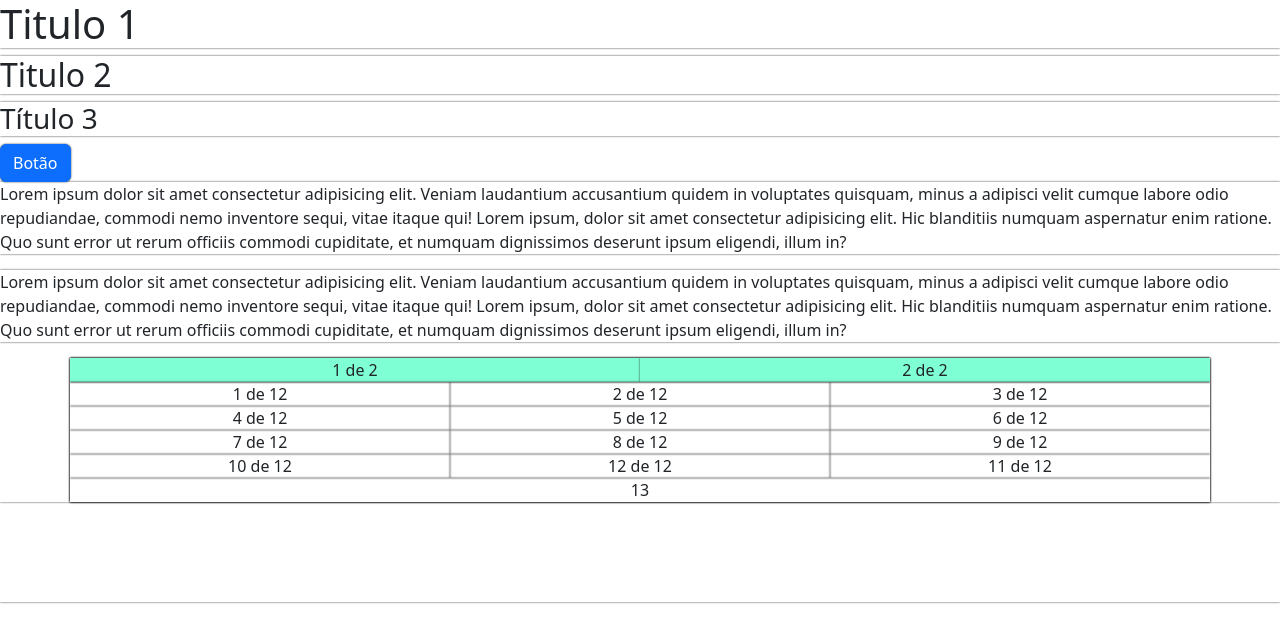
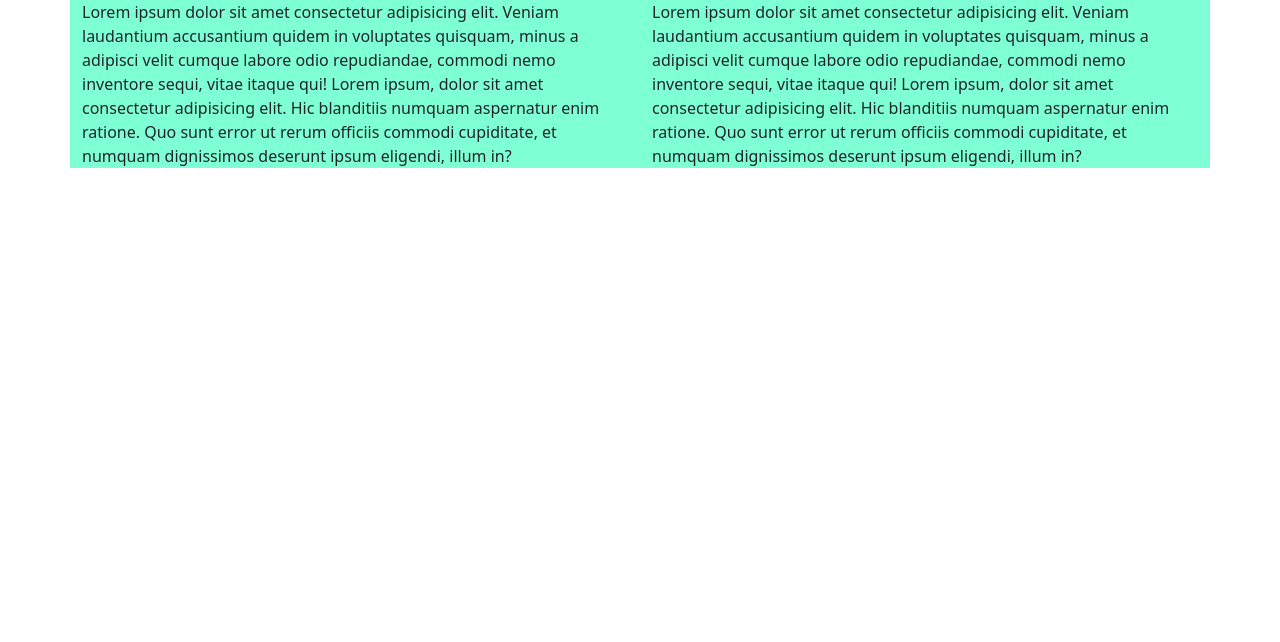
Before and after one commit to Aline-fas/bootstrap, a plain HTML site: page index.html in a window 1280 px wide. Drawn offline with nearby package versions, Linux system fonts and the light colour scheme.

Commit message:
atualização
praticando bootstrap

```diff
--- a/estilo/style.css
+++ b/estilo/style.css
@@ -1,5 +1,5 @@
 *{
-    box-shadow: 0 0 2px rgba(6, 6, 6, .8)
+    /* box-shadow: 0 0 2px rgba(6, 6, 6, .8) */
 }
 
 body {
--- a/index.html
+++ b/index.html
@@ -9,21 +9,23 @@
     <!-- <link rel="stylesheet" href="arquivo/bootstrap.min.css"> -->
     <title>Bootstrap</title>
 </head>
-<body>
-    <h1>Titulo 1</h1>
+<body class="container">
+    <!-- <h1>Titulo 1</h1>
     <h2>Titulo 2</h2>
-    <h3>Título 3</h3>
+    <h3>Título 3</h3> -->
 
-    <button class="btn btn-primary">Botão </button>
+    <!-- <button class="btn btn-primary">Botão </button> -->
 
-    <p>
-        Lorem ipsum dolor sit amet consectetur adipisicing elit. Veniam laudantium accusantium quidem in voluptates quisquam, minus a adipisci velit cumque labore odio repudiandae, commodi nemo inventore sequi, vitae itaque qui! Lorem ipsum, dolor sit amet consectetur adipisicing elit. Hic blanditiis numquam aspernatur enim ratione. Quo sunt error ut rerum officiis commodi cupiditate, et numquam dignissimos deserunt ipsum eligendi, illum in?
-    </p>
-    <p>
-        Lorem ipsum dolor sit amet consectetur adipisicing elit. Veniam laudantium accusantium quidem in voluptates quisquam, minus a adipisci velit cumque labore odio repudiandae, commodi nemo inventore sequi, vitae itaque qui! Lorem ipsum, dolor sit amet consectetur adipisicing elit. Hic blanditiis numquam aspernatur enim ratione. Quo sunt error ut rerum officiis commodi cupiditate, et numquam dignissimos deserunt ipsum eligendi, illum in?
-    </p>
+    <div class="row">
 
-    <div class="container text-center">
+        <p class="col">
+            Lorem ipsum dolor sit amet consectetur adipisicing elit. Veniam laudantium accusantium quidem in voluptates quisquam, minus a adipisci velit cumque labore odio repudiandae, commodi nemo inventore sequi, vitae itaque qui! Lorem ipsum, dolor sit amet consectetur adipisicing elit. Hic blanditiis numquam aspernatur enim ratione. Quo sunt error ut rerum officiis commodi cupiditate, et numquam dignissimos deserunt ipsum eligendi, illum in?
+        </p>
+        <p class="col">
+            Lorem ipsum dolor sit amet consectetur adipisicing elit. Veniam laudantium accusantium quidem in voluptates quisquam, minus a adipisci velit cumque labore odio repudiandae, commodi nemo inventore sequi, vitae itaque qui! Lorem ipsum, dolor sit amet consectetur adipisicing elit. Hic blanditiis numquam aspernatur enim ratione. Quo sunt error ut rerum officiis commodi cupiditate, et numquam dignissimos deserunt ipsum eligendi, illum in?
+        </p>
+    </div>
+    <!-- <div class="container text-center">
         <div class="row">
             <div class="col"> 1 de 2 </div>
             <div class="col"> 2 de 2 </div>
@@ -41,12 +43,12 @@
             <div class="col-4"> 8 de 12 </div>
             <div class="col-4"> 9 de 12 </div>
             <div class="col-4"> 10 de 12 </div>
+            <div class="col-4"> 11 de 12 </div>
             <div class="col-4"> 12 de 12 </div>
-            <div class="col-4"> 11 de 12 </div>
 
             <div class="col-12">13 </div>
         </div>
-    </div>
+    </div> -->
 
     <script src="https://cdn.jsdelivr.net/npm/bootstrap@5.2.1/dist/js/bootstrap.bundle.min.js" integrity="sha384-u1OknCvxWvY5kfmNBILK2hRnQC3Pr17a+RTT6rIHI7NnikvbZlHgTPOOmMi466C8" crossorigin="anonymous"></script>
 
```
